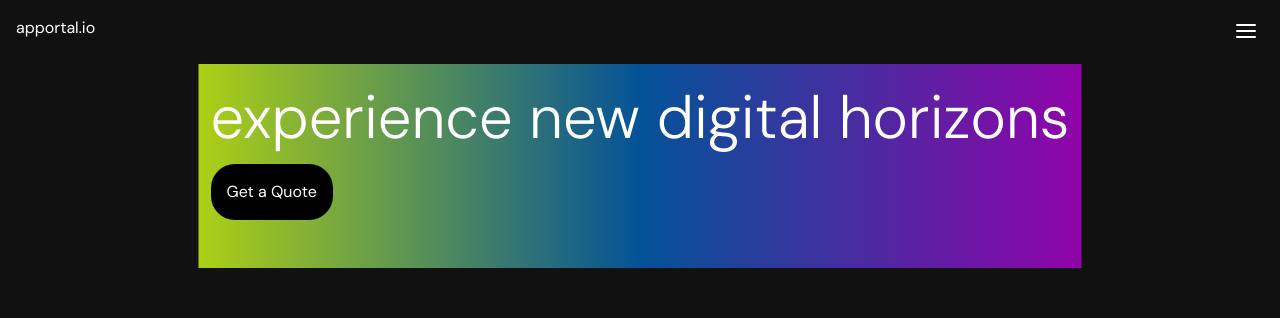
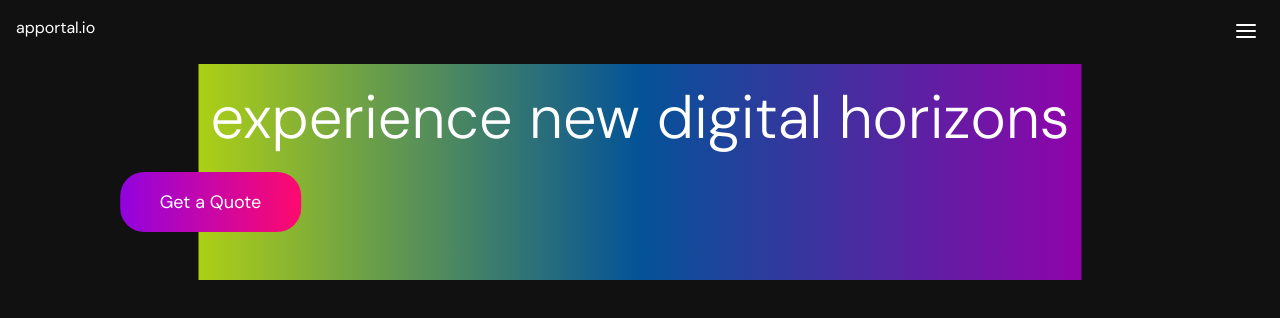
Before and after one commit to zackmorgs/apportal.io, a Next.js app: page / in a window 1280 px wide. Shown: the top 318 px of the page. Built offline with nearby package versions, Linux system fonts and the light colour scheme.

Commit message:
got some progress done

```diff
--- a/styles/homepage.scss
+++ b/styles/homepage.scss
@@ -17,9 +17,10 @@
 }
 
 #btn-quote {
-    @apply py-4 px-4 rounded-3xl mx-auto inline-block mt-4 text-center;
+    @apply py-4 px-10 rounded-3xl inline-block mt-6 text-center left-1/2 -translate-x-1/2 text-lg;
     // border-radius:2rem;
-    background:black
+    background:linear-gradient(90deg, rgb(145,3,223), rgb(255,10,109));
+    // outline:2px solid rgba(255,255,255,0.3);
 }
 
 @media not all and (min-width: 640px) {
```
Also changed, not shown: app/globals.scss (+20 -0 lines).
